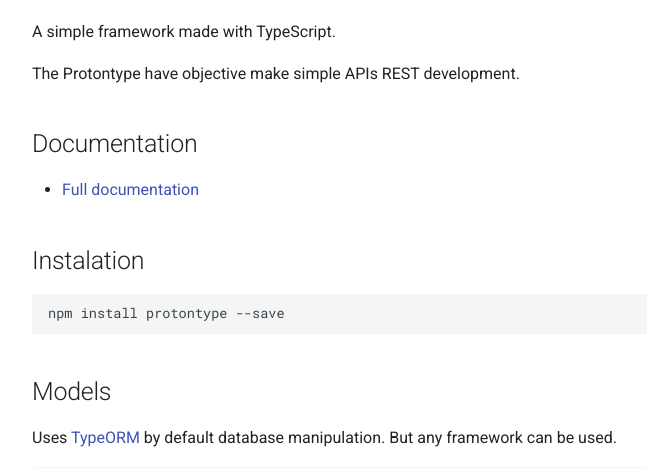
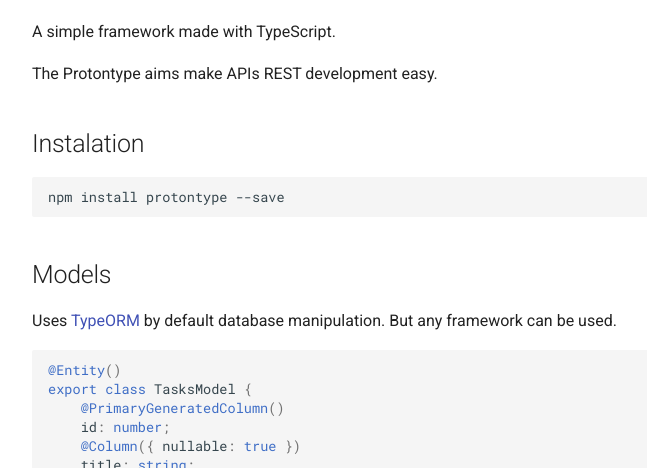
Before and after one commit to protontype/protontype.github.io, an MkDocs documentation site: the page built from docs/en/index.md, in a window 1280 px wide and 900 px high, cut to the strip 432-900 px from the top of the window. Shown: the whole strip, without its empty margins (264-911 px from the left). Built offline with MkDocs 1.6.1 and Material for MkDocs 9.7.7, drawn with Linux system fonts in a browser that asks for light colours; comment, search, counter and statistics services are not loaded; old or Windows-style settings are respelled for this version of MkDocs.

Commit message:
Update docs

````diff
--- a/docs/en/index.md
+++ b/docs/en/index.md
@@ -8,10 +8,7 @@
 
 A simple framework made with TypeScript.
 
-The Protontype have objective make simple APIs REST development.
-
-## Documentation
-- [Full documentation](https://protontype.github.io/)
+The Protontype aims make APIs REST development easy.
 
 ## Instalation
 ```bash
````
